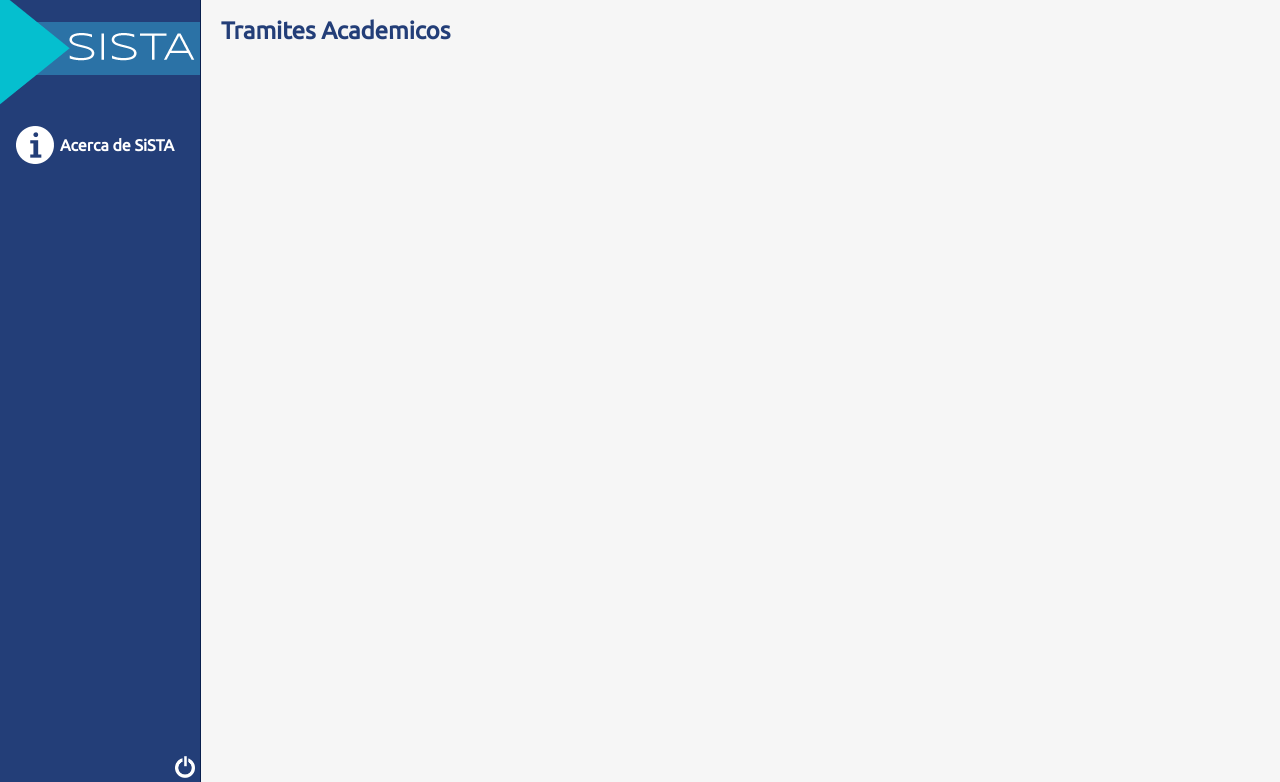
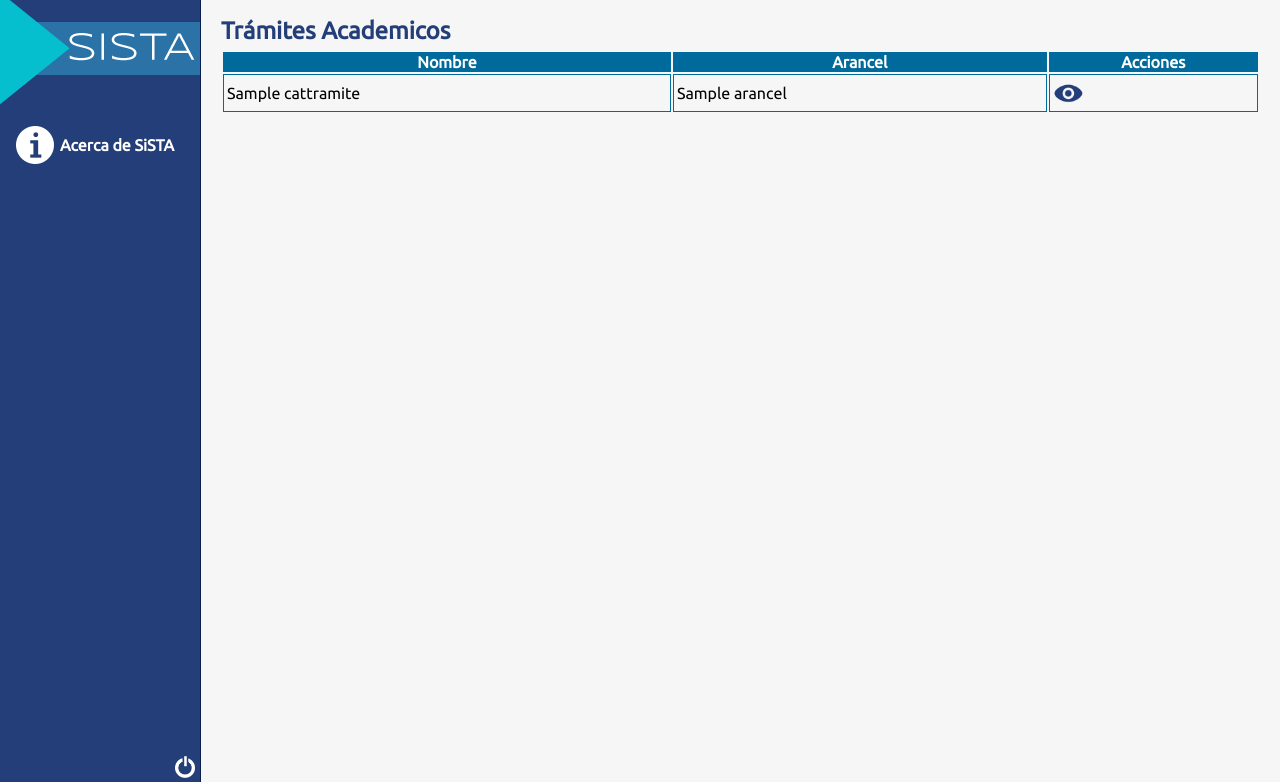
Before and after one commit to Grupo2UPES2014/CakeSista, a CakePHP app: the page made by app/View/Cattramites/tramites.ctp in a window 1280 px wide. Shown: the part 18-800 px from the top of the page. Run offline with PHP 8.4 and a stand-in for CakePHP, Linux system fonts and the light colour scheme; the template is opened without the code that fills it: most values are stand-ins (such as "Sample title", 1, 10 or a date in 2020); data that the repository does not hold is empty; some libraries are stand-ins or nearby versions.

Commit message:
implementaci'on parcial de catalogos de tramites y listado para los alumnos

```diff
--- a/app/Controller/TramitesController.php
+++ b/app/Controller/TramitesController.php
@@ -1,5 +1,7 @@
 <?php
+
 App::uses('AppController', 'Controller');
+
 /**
  * Tramites Controller
  *
@@ -46,7 +48,7 @@ class TramitesController extends AppController {
      *
      * @return void
      */
-	public function add() {
+    public function nuevo($id_cattramite) {
         if ($this->request->is('post')) {
             $this->Tramite->create();
             if ($this->Tramite->save($this->request->data)) {
@@ -108,4 +110,5 @@ class TramitesController extends AppController {
         }
         return $this->redirect(array('action' => 'index'));
     }
+
 }
--- a/app/Controller/UsuariosController.php
+++ b/app/Controller/UsuariosController.php
@@ -132,6 +132,9 @@ class UsuariosController extends AppController {
         $this->Acl->allow($role, 'controllers/Pages/display/config');
         $this->Acl->allow($role, 'controllers/Usuarios/md_correo');
         $this->Acl->allow($role, 'controllers/Cattramites/tramites');
+        $this->Acl->allow($role, 'controllers/Cattramites/tramite');
+        $this->Acl->allow($role, 'controllers/Usuarios/md_correo');
+        $this->Acl->allow($role, 'controllers/Usuarios/umd_contrasena');
         //----------------------------ADMIN-------------------------
         $role->id = 1;
         $this->Acl->allow($role, 'controllers/Pages/display');
@@ -152,6 +155,7 @@ class UsuariosController extends AppController {
         $this->Acl->allow($role, 'controllers/Cuentas');
         $this->Acl->allow($role, 'controllers/Pages/display/config');
         $this->Acl->allow($role, 'controllers/Usuarios/md_correo');
+        $this->Acl->allow($role, 'controllers/Usuarios/umd_contrasena');
         //-------------------------OPERADORES--------------------
         $role->id = 2;
         $this->Acl->allow($role, 'controllers/Pages/display');
@@ -160,6 +164,7 @@ class UsuariosController extends AppController {
         $this->Acl->deny($role, 'controllers/Pages/display/catalogos');
         $this->Acl->allow($role, 'controllers/Pages/display/config');
         $this->Acl->allow($role, 'controllers/Usuarios/md_correo');
+        $this->Acl->allow($role, 'controllers/Usuarios/umd_contrasena');
 
         echo 'ok?';
     }
--- a/app/View/Cattramites/tramites.ctp
+++ b/app/View/Cattramites/tramites.ctp
@@ -1 +1,23 @@
-<h2>Tramites Academicos</h2>
+<h2>Trámites Academicos</h2>
+<table>
+    <tr>
+        <th>Nombre</th>
+        <th>Arancel</th>
+        <th>Acciones</th>
+    </tr>
+    <?php
+    foreach ($cattramites as $tramite):
+        ?>
+        <tr>
+            <td><a href="<?php echo Router::url(array('controller' => 'cattramites', 'action' => 'tramite', $tramite['Cattramite']['id'])); ?>" class="vTramite"><?php echo $tramite['Cattramite']['nombre']; ?></a></td>
+            <td><?php echo $tramite['Cattramite']['arancel']; ?></td>
+            <td>
+                <a href="<?php echo Router::url(array('controller' => 'cattramites', 'action' => 'tramite', $tramite['Cattramite']['id'])); ?>">
+                    <div class="ico medium icoView"></div>
+                </a>
+            </td>
+        </tr>
+        <?php
+    endforeach;
+    ?>
+</table>
--- a/app/webroot/css/gui.css
+++ b/app/webroot/css/gui.css
@@ -240,6 +240,12 @@ button.del
 {
     background-color: #BFEBFF;
 }
+/*------------------------------Vinculos------------------------------------------*/
+a.vTramite
+{
+    text-decoration: none;
+    color: #000;
+}
 /*---------------------------------------BOTONES/DIV------------------------------*/
 #sistacontainer #sistacontent #sistadesktop div.btnNuevo
 {
@@ -398,6 +404,10 @@ div.icoDel
 {
     background: url(../img/icons/appbar.delete.blue.png) center;
 }
+div.icoView
+{
+    background: url(../img/icons/appbar.eye.png) center;
+}
 
 /*---------------------------------ANIMACIONES---------------------------------------*/
 @keyframes fadein{
```
Also changed, not shown: app/Controller/CattramitesController.php (+13 -0 lines), app/View/Cattramites/tramite.ctp (added, +18 -0 lines), app/View/Usuarios/md_contrasena.ctp (deleted, +0 -16 lines), app/webroot/img/icons/appbar.eye.png (added). Lines whose indentation alone changed are shown as unchanged.
